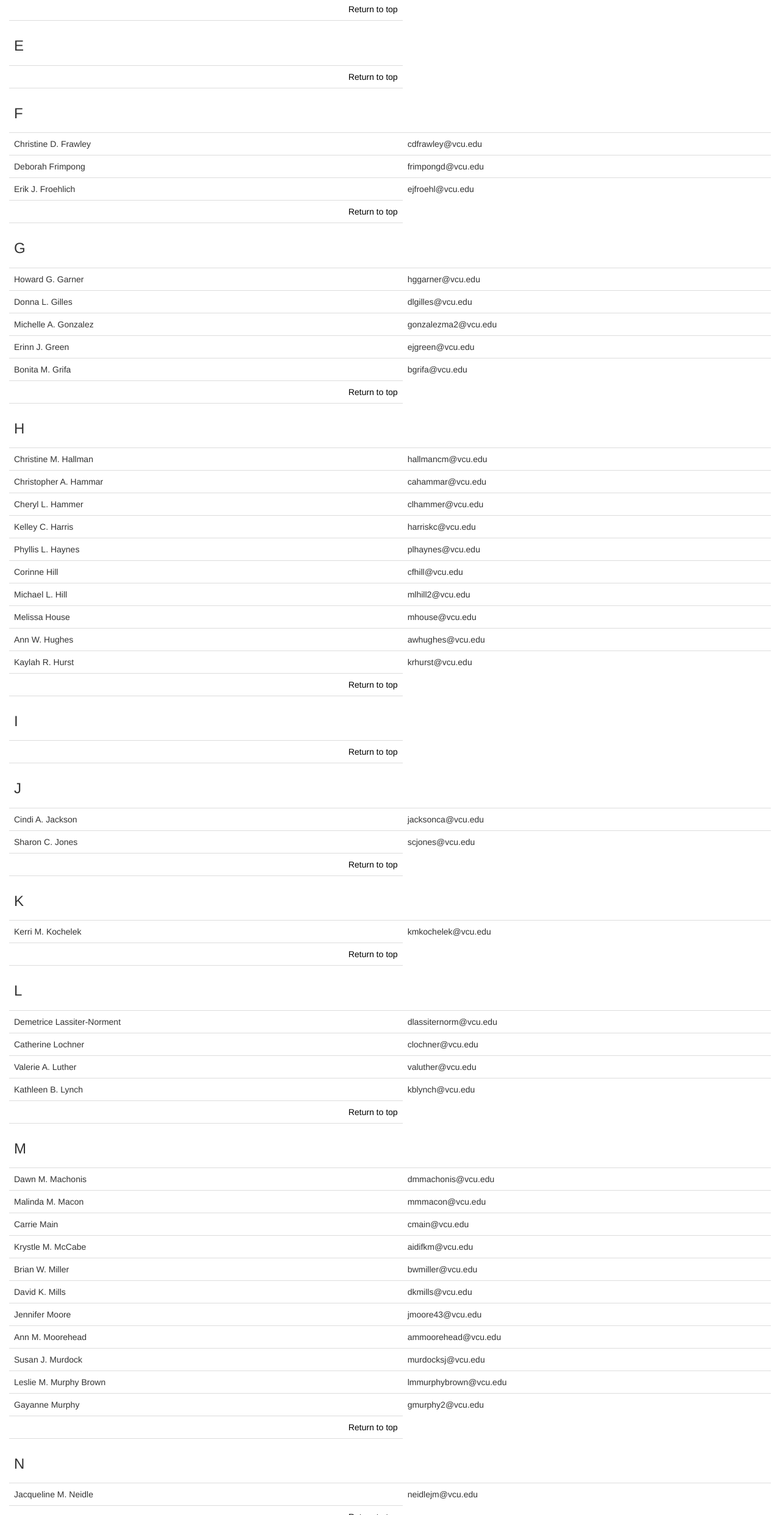
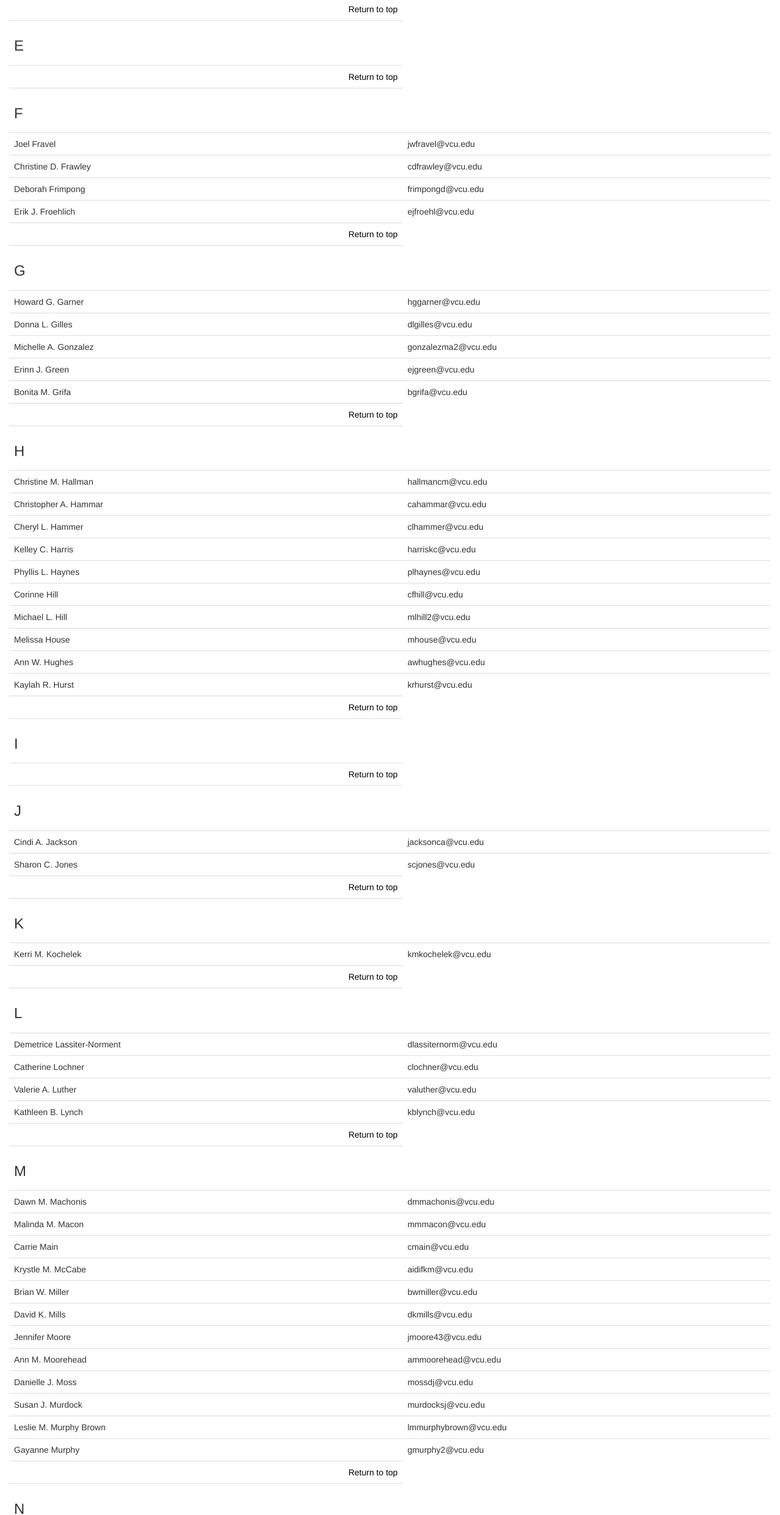
Before and after one commit to vcuppd/vcuppd.github.io, a plain HTML site: page staff.html in a window 1280 px wide. Shown: the part 1622-4107 px from the top of the page at 61% size. Drawn offline with nearby package versions, Linux system fonts and the light colour scheme; a script that the page names is missing.

Commit message:
Added two entries

```diff
--- a/staff.html
+++ b/staff.html
@@ -348,6 +348,11 @@
 				            <td><h3 id="F">F</h3></td>
 				          </tr>
 
+				           <tr>
+				            <td>Joel Fravel</td>
+				            <td class="text-lowercase">JWFRAVEL@VCU.EDU</td>
+				          </tr>
+
 				          <tr>
 				            <td>Christine D. Frawley</td>
 				            <td class="text-lowercase">CDFRAWLEY@VCU.EDU</td>
@@ -597,6 +602,11 @@
 				          <tr>
 				            <td>Ann M. Moorehead</td>
 				            <td class="text-lowercase">AMMOOREHEAD@VCU.EDU</td>
+				          </tr>
+
+				          <tr>
+				            <td>Danielle J. Moss</td>
+				            <td class="text-lowercase">MOSSDJ@VCU.EDU</td>
 				          </tr>
 
 				          <tr>
```
